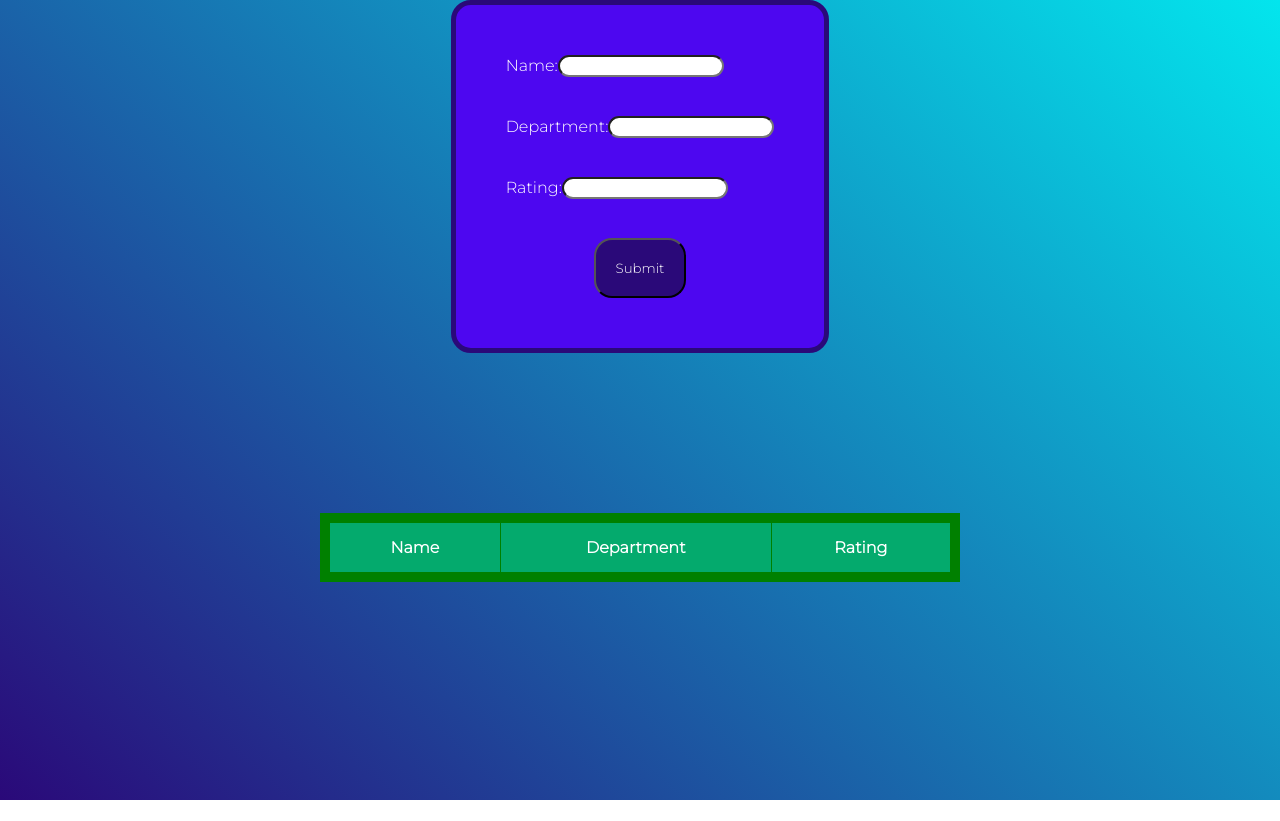
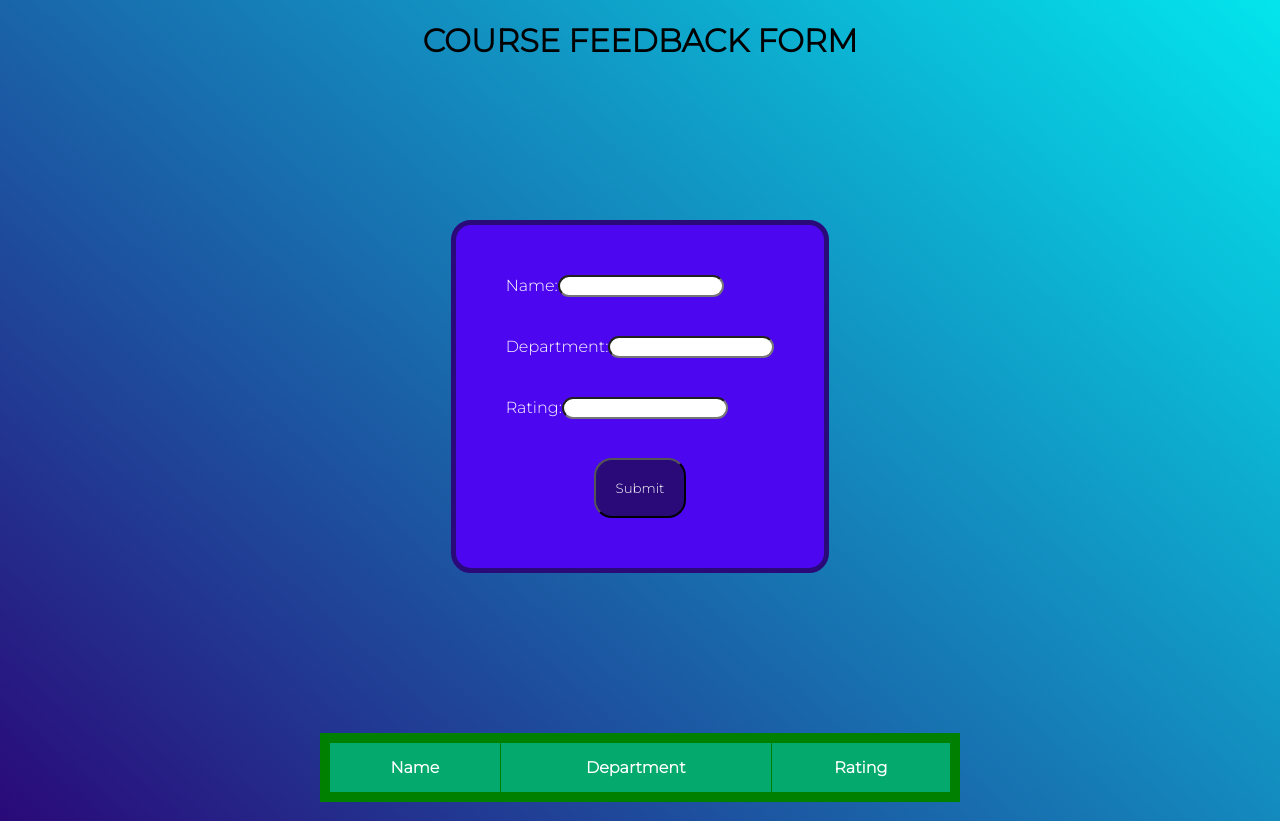
Before and after one commit to Vinu-Suhas/react_hanson2, a React (Create React App) app: page / in a window 1280 px wide. Before the commit the page ends 800 px from the top, so only its background shows below. Built offline with nearby package versions, Linux system fonts and the light colour scheme.

Commit message:
fixed some bugs

```diff
--- a/src/FormComponents/FormCompo.js
+++ b/src/FormComponents/FormCompo.js
@@ -30,22 +30,22 @@ class FormCompo extends  React.Component{
 
     validate=()=>{
         let invalid=true
-    /*    if(!this.state.name) {
+        if(!this.state.name) {
             // this.setState()
             invalid=false
-            console.log("Invalid name")
+            alert("Invalid name")
         }
-        if(this.state.email==='') {
+        if(this.state.department==='') {
             invalid=false
-            console.log("Invalid email")
+            alert("Invalid email")
         }
         if((this.state.rating>5 && this.state.rating<1)|| !this.state.rating)
         {
-            console.log("Invalid email")
+            alert("Invalid email")
 
             invalid=false
         }
-*/
+
         return invalid
     }
     handleSubmit=()=>{
@@ -57,6 +57,9 @@ class FormCompo extends  React.Component{
                 rating:this.state.rating
             }
             this.state.StuData.push(tempobj)
+            this.state.name=""
+            this.state.department=""
+            this.state.rating=0
             this.setState({StuData:this.state.StuData})
             // console.log(this.state.StuData)
         }
@@ -67,6 +70,7 @@ class FormCompo extends  React.Component{
 
         return(
             <>
+                <h1 className="center">COURSE FEEDBACK FORM</h1>
             <div className="formContainer">
             <form>
                 <label >Name:
@@ -109,9 +113,9 @@ class FormCompo extends  React.Component{
             {this.state.StuData.map((element,index)=>{
                 return(<>
                 <tr key={index}>
-                <td>{element.name}</td>
-                <td>{element.department}</td>
-                <td>{element.rating}</td>
+                    <td>{element.name}</td>
+                    <td>{element.department}</td>
+                    <td>{element.rating}</td>
                 </tr>
                 </>)
             })}
--- a/src/FormComponents/styles.css
+++ b/src/FormComponents/styles.css
@@ -5,6 +5,9 @@
 input{
     border-radius: 18px;
     margin-bottom: 20px;
+}
+.center{
+    text-align: center;
 }
 form
 {
@@ -29,6 +32,7 @@ form
 .formContainer{
 display: flex;
 justify-content: center;
+margin-top: 20vh;
 }
 
 .tableContainer{
```
